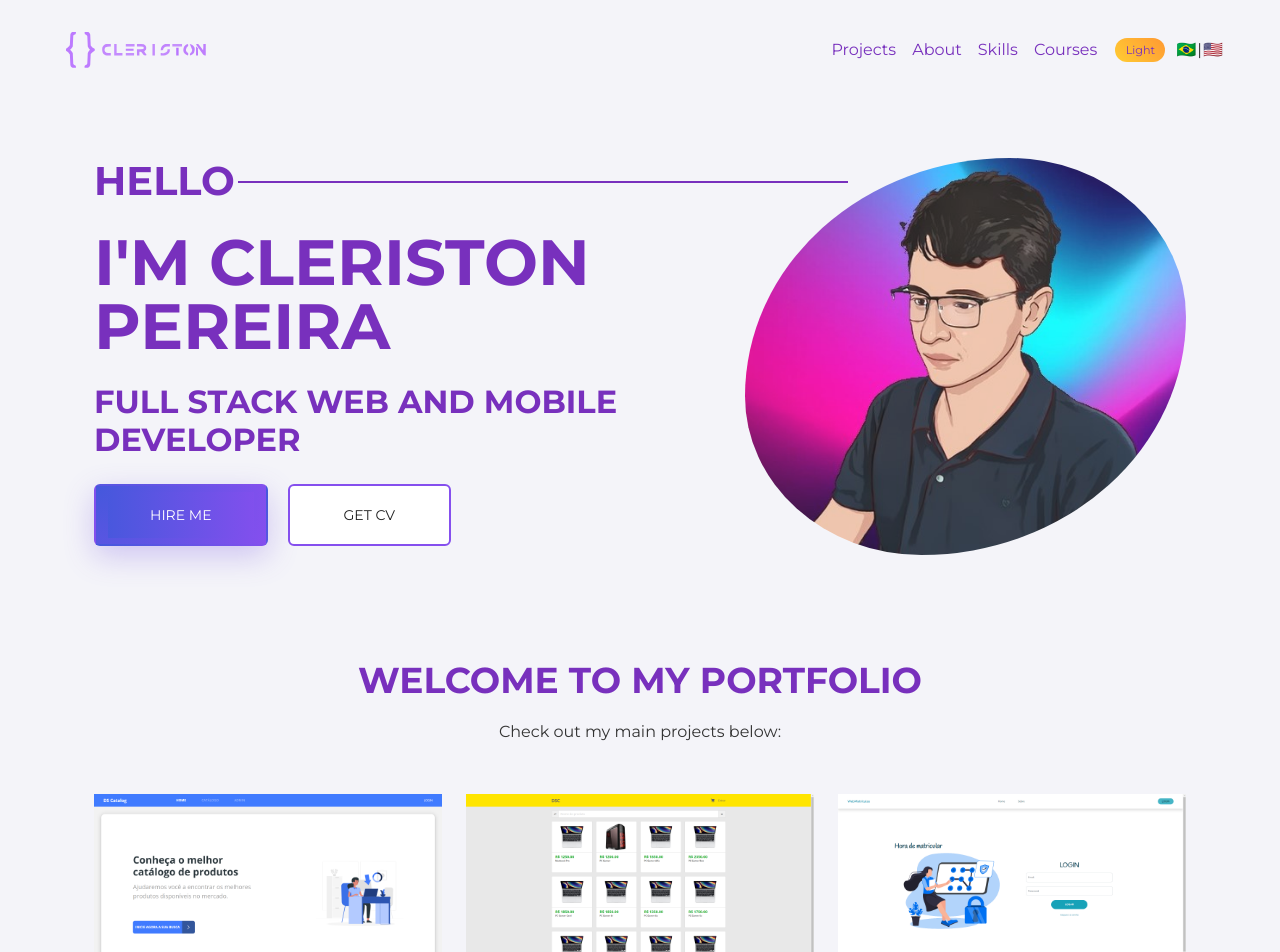
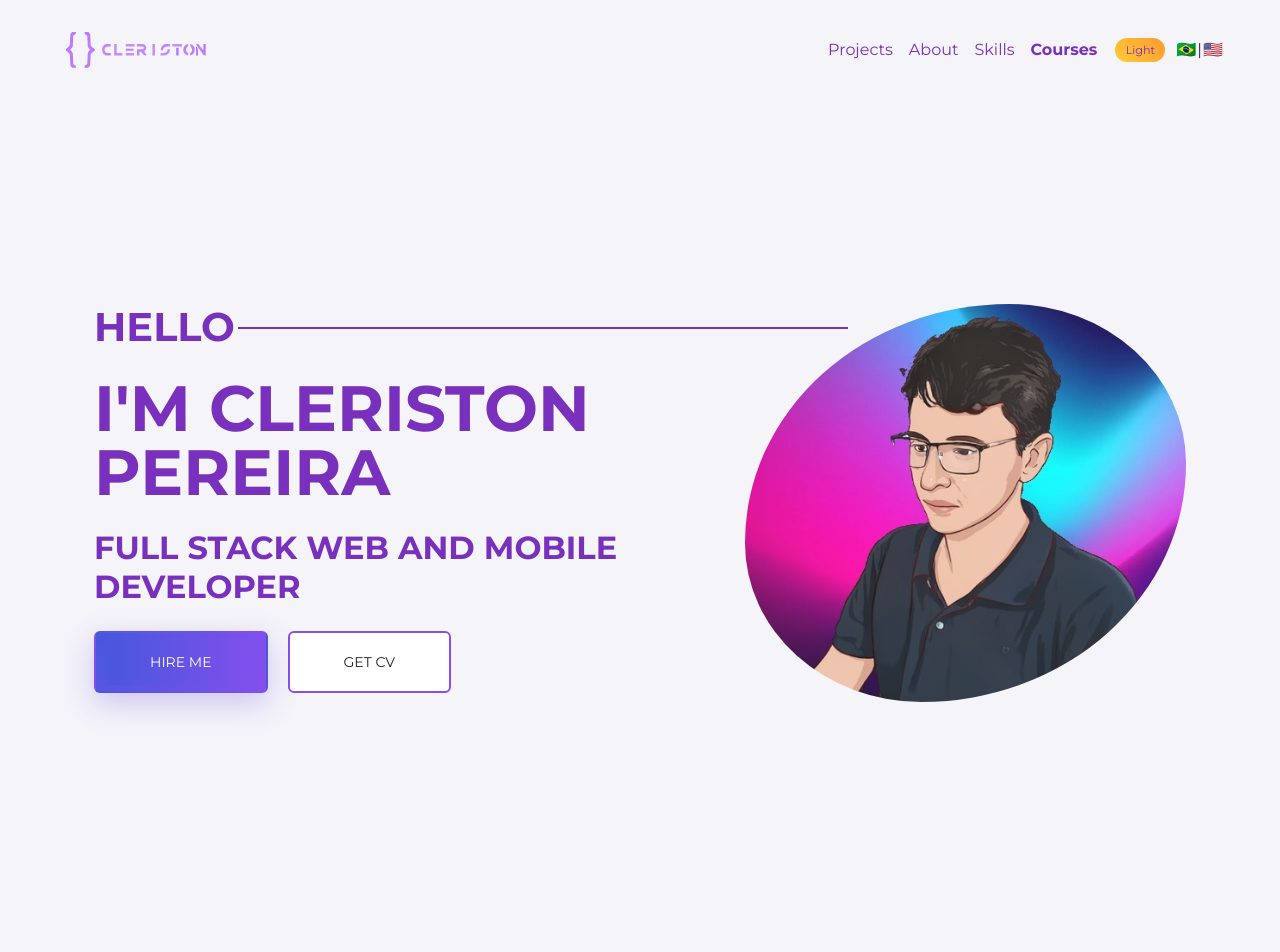
Before and after one commit to CleristonMP/portfolio, a React (Create React App) app: page / in a window 1280 px wide. Shown: the top 952 px of the page. Built offline with nearby package versions, Linux system fonts and the light colour scheme.

Commit message:
Observer Section

```diff
--- a/package.json
+++ b/package.json
@@ -22,9 +22,13 @@
     "react-bootstrap": "^2.10.5",
     "react-dom": "^18.3.1",
     "react-i18next": "^15.1.0",
+    "react-intersection-observer": "^9.13.1",
     "react-scripts": "5.0.1",
     "typescript": "^4.9.5",
     "web-vitals": "^2.1.4"
+  },
+  "devDependencies": {
+    "@babel/plugin-proposal-private-property-in-object": "7.21.11"
   },
   "scripts": {
     "start": "react-scripts start",
--- a/src/App.tsx
+++ b/src/App.tsx
@@ -10,6 +10,8 @@ import ScrollToTopButton from "./components/ScrollToTopButton";
 import { I18nextProvider } from "react-i18next";
 import i18n from "./i18n/i18n";
 import { useEffect } from "react";
+import { SectionProvider } from "./context/SectionContext";
+import ObserverSection from "./components/ObserverSection";
 
 function App() {
   useEffect(() => {
@@ -19,15 +21,31 @@ function App() {
 
   return (
     <I18nextProvider i18n={i18n}>
+      <SectionProvider>
         <MyNavbar />
         <main className="container mt-5">
+          <ObserverSection id="home">
             <Home />
+          </ObserverSection>
+
+          <ObserverSection id="projects">
             <Projects />
+          </ObserverSection>
+
+          <ObserverSection id="about">
             <About />
+          </ObserverSection>
+
+          <ObserverSection id="skills">
             <Skills />
+          </ObserverSection>
+
+          <ObserverSection id="courses">
             <Courses />
+          </ObserverSection>
         </main>
         <Footer />
+      </SectionProvider>
       <ScrollToTopButton />
     </I18nextProvider>
   );
--- a/src/components/LanguageSwitcher.tsx
+++ b/src/components/LanguageSwitcher.tsx
@@ -1,4 +1,4 @@
-import React, { useEffect } from "react";
+import React from "react";
 import { useTranslation } from "react-i18next";
 import "../styles/LanguageSwitcher.css";
 
--- a/src/components/MyNavbar.tsx
+++ b/src/components/MyNavbar.tsx
@@ -5,13 +5,14 @@ import { faBars } from "@fortawesome/free-solid-svg-icons";
 import useScreenSize from "../hooks/useScreenSize";
 import ThemeSwitch from "./ThemeSwitch";
 import { useTranslation } from "react-i18next";
+import LanguageSwitcher from "./LanguageSwitcher";
+import { useSectionContext } from "../context/SectionContext";
 import "../styles/Navbar.css";
-import LanguageSwitcher from "./LanguageSwitcher";
 
 const MyNavbar: React.FC = () => {
   const [windowScrollY, setWindowScrollY] = useState(0);
   const screenSize = useScreenSize();
-
+  const { activeSection } = useSectionContext();
   const { t } = useTranslation();
 
   const handleLinkClick = (section: string) => {
@@ -25,6 +26,7 @@ const MyNavbar: React.FC = () => {
 
   useEffect(() => {
     const handleScroll = () => setWindowScrollY(window.scrollY);
+
     window.addEventListener("scroll", handleScroll);
     return () => window.removeEventListener("scroll", handleScroll);
   }, []);
@@ -51,28 +53,38 @@ const MyNavbar: React.FC = () => {
           <Nav className="ml-auto">
             <Nav.Link
               href="#projects"
-              className="mp-navlink"
+              className={`mp-navlink ${
+                activeSection === "projects" ? "active" : ""
+              }`}
               onClick={() => handleLinkClick("projects")}
             >
               {t("navigation.projects")}
             </Nav.Link>
             <Nav.Link
               href="#about"
-              className="mp-navlink"
+              className={`mp-navlink ${
+                activeSection === "about" ? "active" : ""
+              }`}
               onClick={() => handleLinkClick("about")}
             >
               {t("navigation.about")}
             </Nav.Link>
+
             <Nav.Link
               href="#skills"
-              className="mp-navlink"
+              className={`mp-navlink ${
+                activeSection === "skills" ? "active" : ""
+              }`}
               onClick={() => handleLinkClick("skills")}
             >
               {t("navigation.skills")}
             </Nav.Link>
+
             <Nav.Link
               href="#courses"
-              className="mp-navlink"
+              className={`mp-navlink ${
+                activeSection === "courses" ? "active" : ""
+              }`}
               onClick={() => handleLinkClick("courses")}
             >
               {t("navigation.courses")}
--- /dev/null
+++ b/src/components/ObserverSection.tsx
@@ -0,0 +1,30 @@
+import React, { useEffect } from "react";
+import { useInView } from "react-intersection-observer";
+import { useSectionContext } from "../context/SectionContext";
+
+interface ObserverSectionProps {
+  id: string;
+  children: React.ReactNode;
+}
+
+const ObserverSection: React.FC<ObserverSectionProps> = ({ id, children }) => {
+  const { setActiveSection } = useSectionContext();
+  const { ref, inView } = useInView({
+    threshold: 0.5, // Define a porcentagem de visibilidade para considerar como "ativa"
+    triggerOnce: false
+  });
+
+  useEffect(() => {
+    if (inView) {
+      setActiveSection(id);
+    }
+  }, [inView, id, setActiveSection]);
+
+  return (
+    <section ref={ref} id={id} style={{ minHeight: "100vh" }}>
+      {children}
+    </section>
+  );
+};
+
+export default ObserverSection;
--- /dev/null
+++ b/src/context/SectionContext.tsx
@@ -0,0 +1,28 @@
+import React, { createContext, useContext, useState } from "react";
+
+interface SectionContextType {
+  activeSection: string;
+  setActiveSection: (section: string) => void;
+}
+
+const SectionContext = createContext<SectionContextType | undefined>(undefined);
+
+export const SectionProvider: React.FC<{ children: React.ReactNode }> = ({
+  children,
+}) => {
+  const [activeSection, setActiveSection] = useState<string>("");
+
+  return (
+    <SectionContext.Provider value={{ activeSection, setActiveSection }}>
+      {children}
+    </SectionContext.Provider>
+  );
+};
+
+export const useSectionContext = () => {
+  const context = useContext(SectionContext);
+  if (!context) {
+    throw new Error("useSectionContext must be used within a SectionProvider");
+  }
+  return context;
+};
--- a/src/i18n/locales/pt.json
+++ b/src/i18n/locales/pt.json
@@ -12,11 +12,11 @@
     "buttons": {
       "hireMe": "Contrate-me",
       "downloadCV": "Baixar CV"
-    },
-    "projects": {
-      "title": "Bem-vindo ao Meu Portfólio",
-      "description": "Veja meus principais projetos abaixo:"
     }
+  },
+  "projects": {
+    "title": "Bem-vindo ao Meu Portfólio",
+    "description": "Veja meus principais projetos abaixo:"
   },
   "about": {
     "title": "Deixa eu me apresentar",
```
Also changed, not shown: 1 other file (tests, documents, lock files or other folders). Lines whose indentation alone changed are shown as unchanged.
